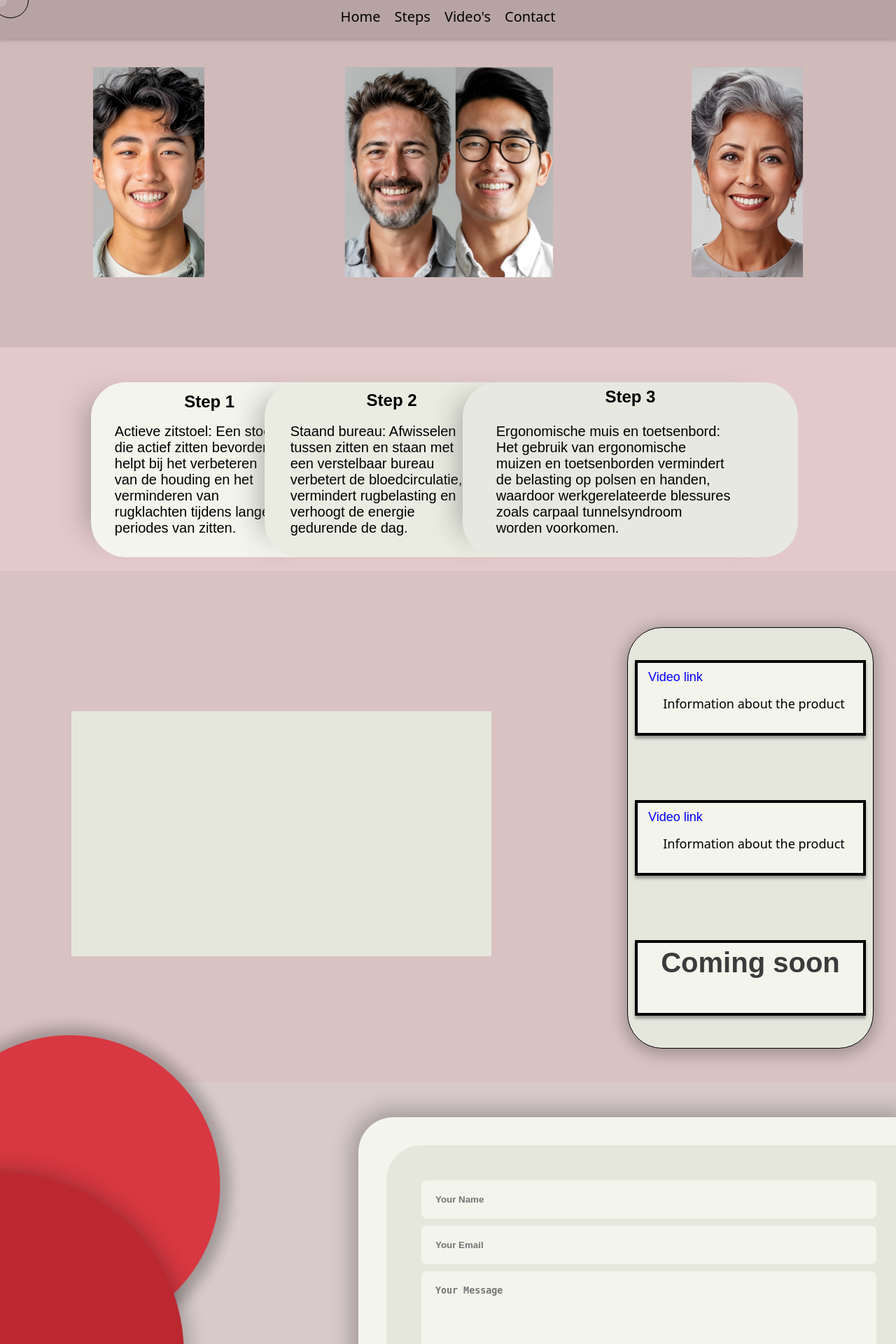
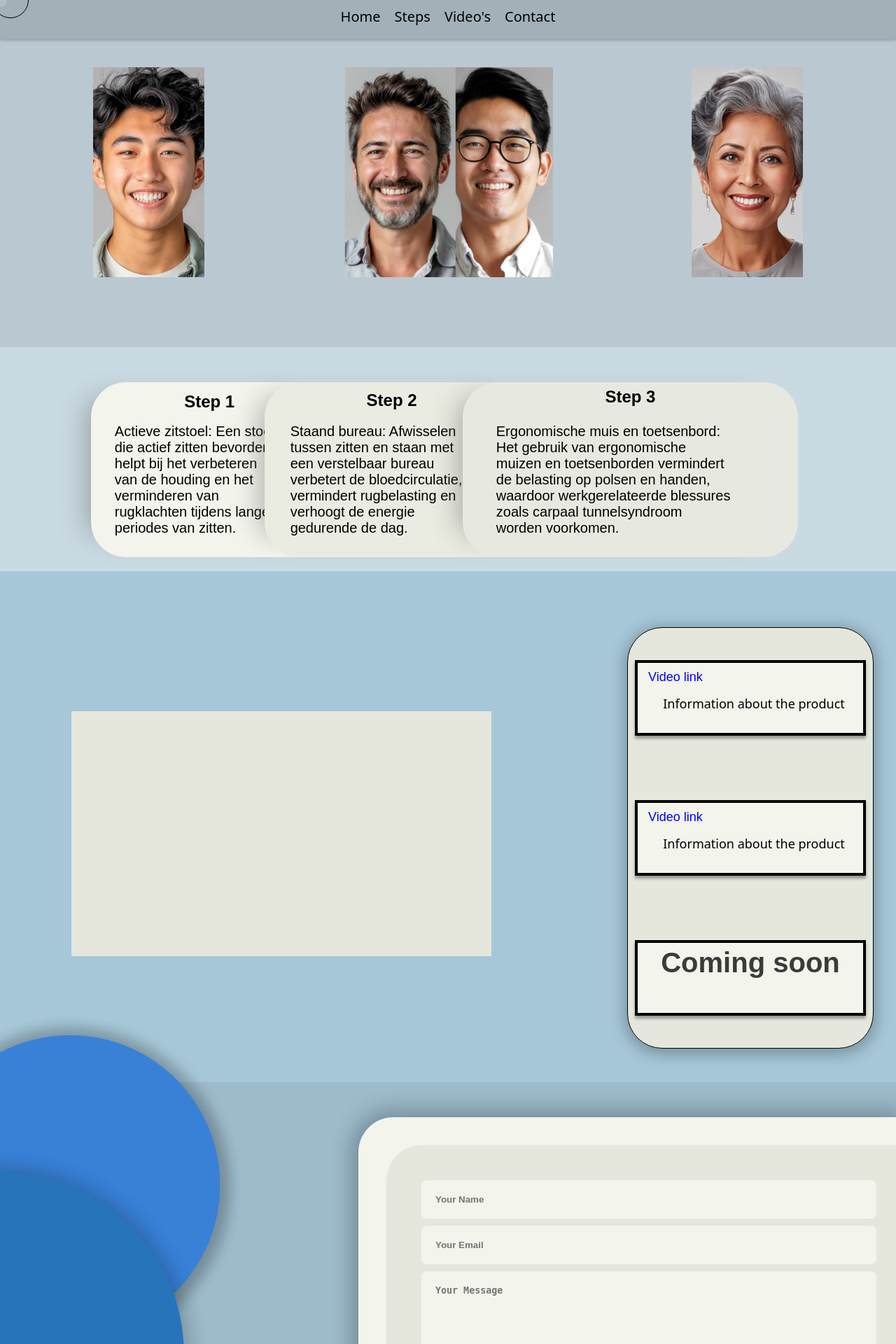
Before and after one commit to roc-ica/l3-pro-3-ergowijzer-dumble, a PHP site: page / in a window 1280 px wide. Shown: the top 1920 px of the page at 70% size. Run offline with PHP 8.4, Linux system fonts and the light colour scheme; some libraries are stand-ins or nearby versions; grey boxes are pictures that could not be loaded.

Commit message:
colors updated :)

```diff
--- a/css/home.css
+++ b/css/home.css
@@ -224,7 +224,7 @@ h1{
 /* =============================== */
 
 .home-container {
-  background-color: #e3c9c9;
+  background-color: #C9DAE3;
   padding: 0px;
 }
 .home-container img {
@@ -312,7 +312,7 @@ h1{
 
 .video-container {
   display: flex;
-  background-color: #d8c2c2;
+  background-color: #A6C7D8;
   width: 100%;
   padding-bottom: 150px;
 }
@@ -409,7 +409,7 @@ h1{
 .contact-container {
   display: flex;
   align-items: flex-start; /* Changed from 'center' to 'flex-start' */
-  background-color: #d8caca;
+  background-color: #9CBBCB;
   padding-top: 50px;
   justify-content: flex-end;
 }
```
Also changed, not shown: img/circle1.png, img/circle2.png.
